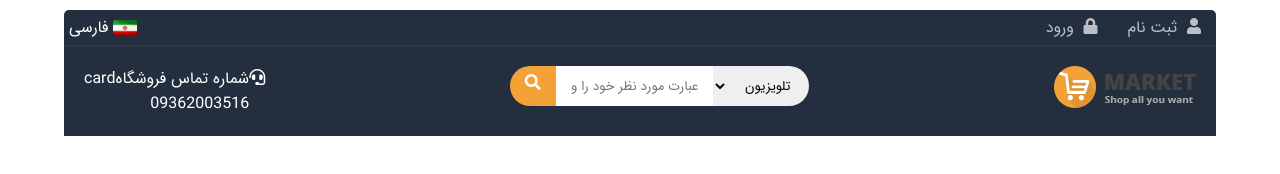
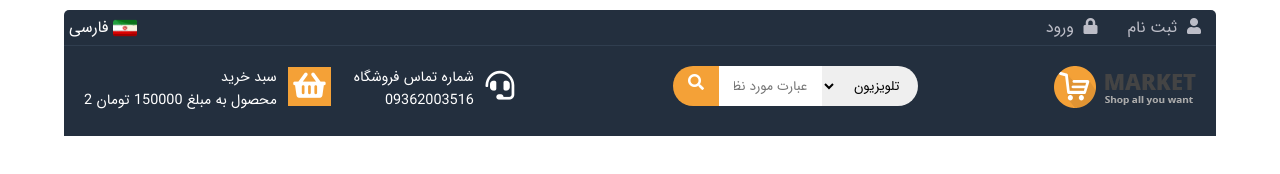
Before and after one commit to ssssoooo/eshop, a plain HTML site: page index.html in a window 1280 px wide. Drawn offline with Linux system fonts and the light colour scheme.

Commit message:
header search

```diff
--- a/css/main.css
+++ b/css/main.css
@@ -2,8 +2,6 @@
         width: 90%;
         margin: 10px auto;
     }
-
-
     /* header */
 
     .header {
@@ -48,8 +46,6 @@
         width: 24px;
         vertical-align: middle;
     }
-
-
     /* header main  */
 
     .header-info {
@@ -80,3 +76,27 @@
         border-radius: 20px 0 0 20px;
         color: #fff !important;
     }
+
+    .contactus {
+        margin: 0 0.8em;
+        font-size: 0.9em;
+    }
+
+    .contactusicon {
+        font-size: 2em;
+        padding: 0 0.4em;
+    }
+
+    .cart {
+        font-size: 0.9em;
+    }
+
+    .carticon {
+        background-color: #f4a137;
+        padding: 5px;
+        margin-top: 4 px;
+    }
+
+    .contacticon {
+        margin-top: 11px;
+    }
--- a/index.html
+++ b/index.html
@@ -46,7 +46,13 @@
                         <span>09362003516</span>
                     </div>
                 </div>
-                <div class="card">card</div>
+                <div class="cart flex">
+                    <div class="contactusicon"><i class="fas fa-shopping-basket carticon"></i></div>
+                    <div class="contactusinfo">
+                        <span>سبد خرید</span><br>
+                        <span>محصول به مبلغ 150000 تومان 2</span>
+                    </div>
+                </div>
             </div>
             <nav class="mainnav"></nav>
         </header>
```
Lines whose indentation alone changed are shown as unchanged.
